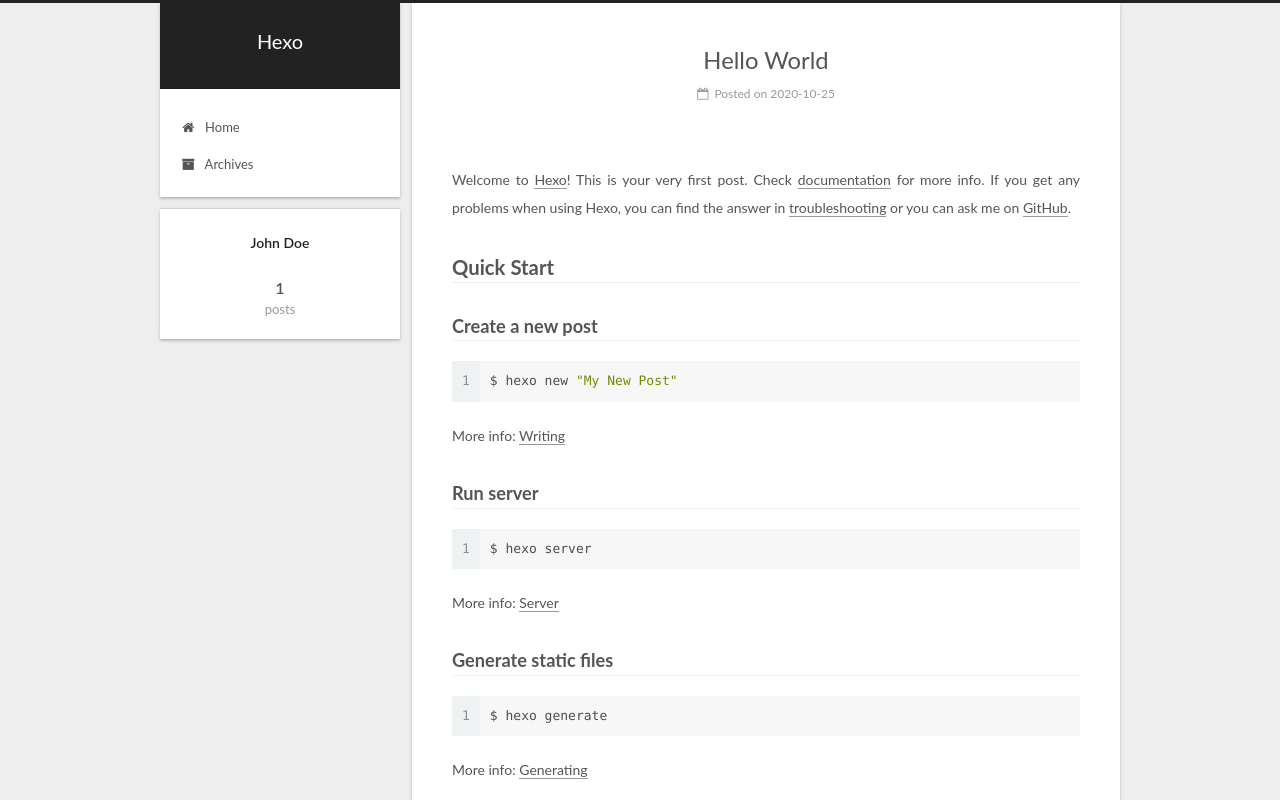
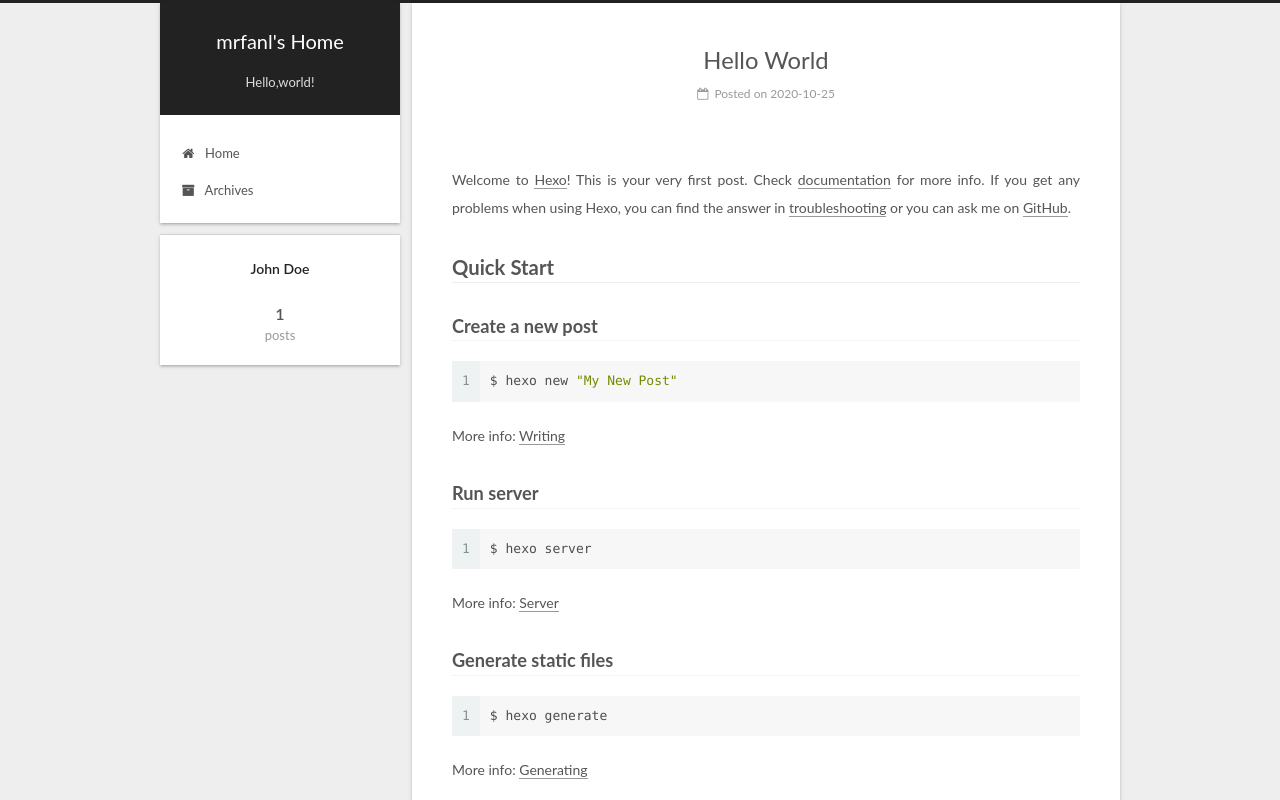
Before and after one commit to Mrfanl/Mrfanl.github.io, a plain HTML site: page index.html in a window 1280 px wide. Shown: the top 800 px of the page. Drawn offline with Linux system fonts and the light colour scheme.

Commit message:
Site updated: 2020-10-25 21:04:44

```diff
--- a/css/main.css
+++ b/css/main.css
@@ -1823,7 +1823,7 @@ pre .javascript .function {
   width: 4px;
   height: 4px;
   border-radius: 50%;
-  background: #ff26ff;
+  background: #1626e5;
 }
 .links-of-blogroll {
   font-size: 13px;
--- a/index.html
+++ b/index.html
@@ -80,9 +80,9 @@
 
 
 <meta property="og:type" content="website">
-<meta property="og:title" content="Hexo">
+<meta property="og:title" content="mrfanl&#39;s Home">
 <meta property="og:url" content="http://example.com/index.html">
-<meta property="og:site_name" content="Hexo">
+<meta property="og:site_name" content="mrfanl&#39;s Home">
 <meta property="og:locale" content="en_US">
 <meta property="article:author" content="John Doe">
 <meta name="twitter:card" content="summary">
@@ -121,7 +121,7 @@
 
 
 
-  <title>Hexo</title>
+  <title>mrfanl's Home</title>
 
 
 
@@ -152,12 +152,12 @@
     <div class="custom-logo-site-title">
       <a href="/"  class="brand" rel="start">
         <span class="logo-line-before"><i></i></span>
-        <span class="site-title">Hexo</span>
+        <span class="site-title">mrfanl's Home</span>
         <span class="logo-line-after"><i></i></span>
       </a>
     </div>
 
-        <p class="site-subtitle"></p>
+        <p class="site-subtitle">Hello,world!</p>
 
   </div>
 
@@ -238,7 +238,7 @@
     </span>
 
     <span hidden itemprop="publisher" itemscope itemtype="http://schema.org/Organization">
-      <meta itemprop="name" content="Hexo">
+      <meta itemprop="name" content="mrfanl's Home">
     </span>
 
 
```
Also changed, not shown: 2020/10/25/hello-world/index.html (+5 -5 lines), archives/2020/10/index.html (+5 -5 lines), archives/2020/index.html (+5 -5 lines), archives/index.html (+5 -5 lines).
